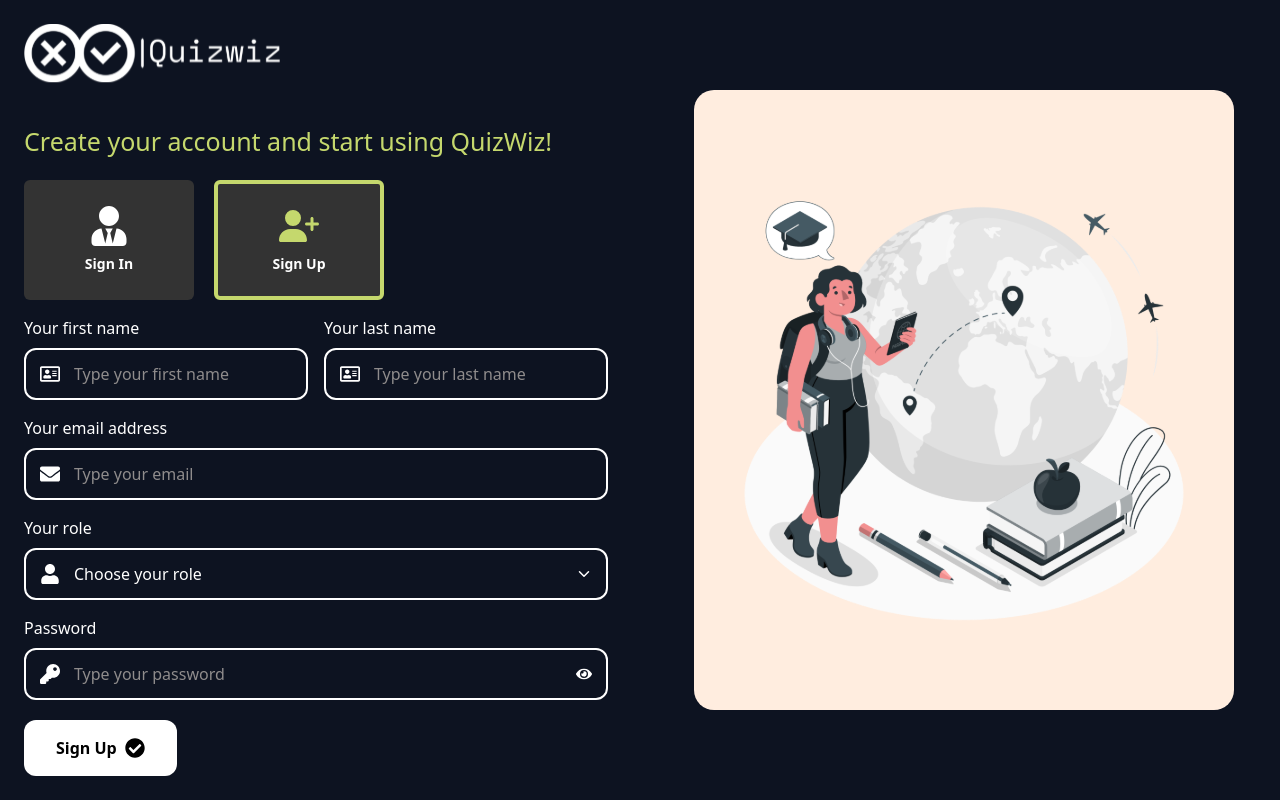
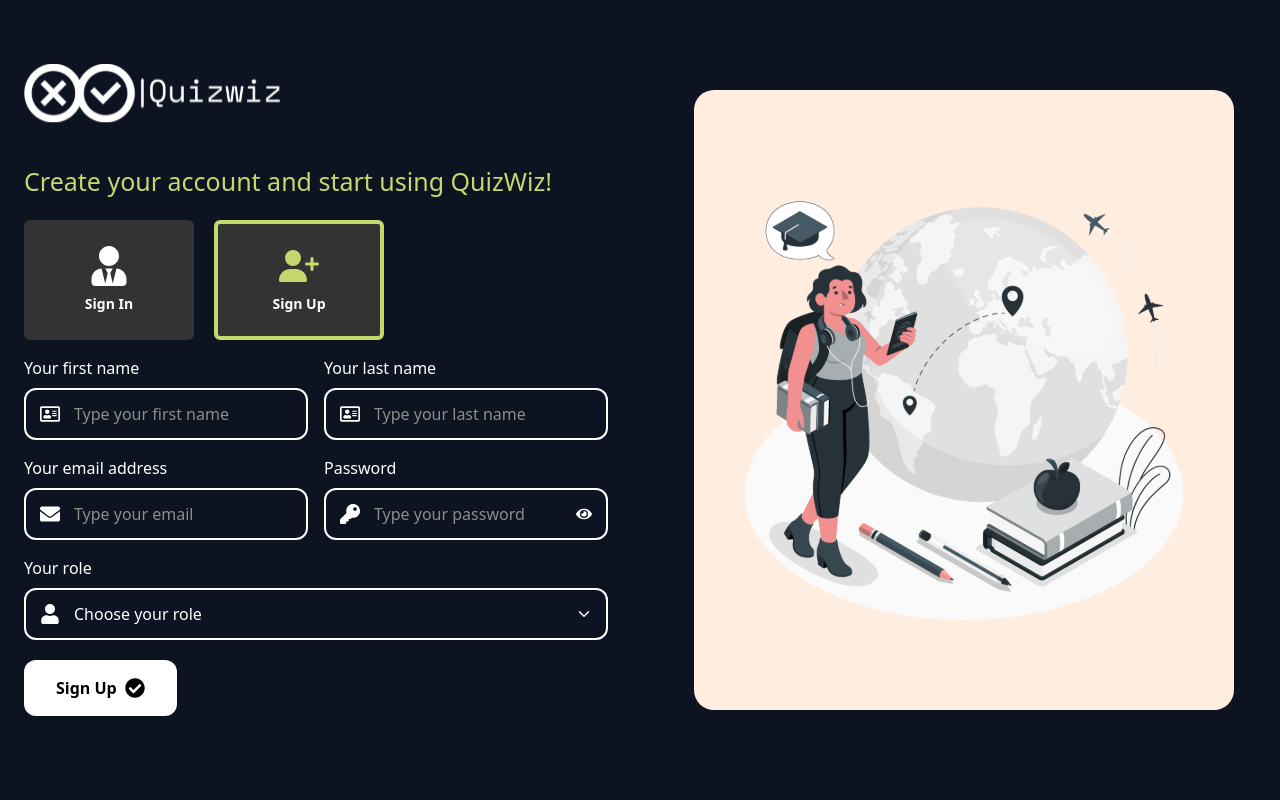
Before and after one commit to MohamedEl-hussainey29/Quiz-App, a Next.js app: page /auth/register in a window 1280 px wide. Built offline with nearby package versions, Linux system fonts and the light colour scheme.

Commit message:
adjusting register form UI

```diff
--- a/src/app/auth/register/RegisterForm.tsx
+++ b/src/app/auth/register/RegisterForm.tsx
@@ -49,7 +49,7 @@ export default function RegisterForm() {
   return (
     <>
       <form className="mt-4" onSubmit={handleSubmit(onSubmit)}>
-        <div className="grid grid-cols-2 gap-4">
+        <div className="grid md:grid-cols-2 gap-4">
           <div>
             <label htmlFor="firstName" className="text-white mb-2 inline-block">
               Your first name
@@ -57,7 +57,7 @@ export default function RegisterForm() {
 
             <div className="relative ">
               <FaRegAddressCard
-                className="text-white absolute top-1/2 left-4 -translate-y-1/2"
+                className={`absolute left-4 top-1/2 -translate-y-1/2 ${errors.first_name ? "text-red-500" : "text-white"}`}
                 size={20}
               />
               <input
@@ -96,7 +96,7 @@ export default function RegisterForm() {
 
             <div className="relative ">
               <FaRegAddressCard
-                className="text-white absolute top-1/2 left-4 -translate-y-1/2"
+                className={`absolute left-4 top-1/2 -translate-y-1/2 ${errors.last_name ? "text-red-500" : "text-white"}`}
                 size={20}
               />
               <input
@@ -125,7 +125,7 @@ export default function RegisterForm() {
             )}
           </div>
         </div>
-
+        <div className="grid md:grid-cols-2 md:gap-4">
         <div className="mt-4">
           <label htmlFor="email" className="text-white mb-2 inline-block">
             Your email address
@@ -133,7 +133,7 @@ export default function RegisterForm() {
 
           <div className="relative ">
             <FaEnvelope
-              className="text-white absolute top-1/2 left-4 -translate-y-1/2"
+              className={`absolute left-4 top-1/2 -translate-y-1/2 ${errors.email ? "text-red-500" : "text-white"}`}
               size={20}
             />
             <input
@@ -165,54 +165,13 @@ export default function RegisterForm() {
         </div>
 
         <div className="mt-4">
-          <label htmlFor="role" className="text-white mb-2 inline-block">
-            Your role
-          </label>
-
-          <div className="relative ">
-            <FaUser
-              className="text-white absolute top-1/2 left-4 -translate-y-1/2"
-              size={20}
-            />
-            <select
-              defaultValue=""
-              id="role"
-              className={`w-full rounded-xl py-3 pl-12 pr-12 outline-none border-2 transition-all
-             border-white focus:border-[#C5D86D] focus:ring-2 focus:ring-[#C5D86D]/30 appearance-none
-             text-white
-             ${
-                    errors.role
-                        ? "border-red-500 focus:border-red-500 focus:ring-2 focus:ring-red-500/30"
-                        : "border-white focus:border-[#C5D86D] focus:ring-2 focus:ring-[#C5D86D]/30"
-                    }
-             `}
-              {...register("role", {
-                required: "role is required!",
-              })}
-            >
-              <option value="" disabled>
-                Choose your role
-              </option>
-              <option value="Student" className="text-black">
-                Student
-              </option>
-              <option value="Instructor" className="text-black">
-                Instructor
-              </option>
-            </select>
-            <IoChevronDown className="absolute top-1/2 right-4 -translate-y-1/2 text-white pointer-events-none" />
-          </div>
-          {errors.role && <span className="text-red-500">{errors.role.message}</span>}
-        </div>
-
-        <div className="mt-4">
           <label htmlFor="password" className="text-white mb-2 inline-block">
             Password
           </label>
 
           <div className="relative ">
             <FaKey
-              className="text-white absolute top-1/2 left-4 -translate-y-1/2"
+              className={`absolute left-4 top-1/2 -translate-y-1/2 ${errors.password ? "text-red-500" : "text-white"}`}
               size={20}
             />
             <input
@@ -254,10 +213,54 @@ export default function RegisterForm() {
             <span className="text-red-500">{errors.password.message}</span>
           )}
         </div>
+        </div>
+
+        <div className="mt-4">
+          <label htmlFor="role" className="text-white mb-2 inline-block">
+            Your role
+          </label>
+
+          <div className="relative ">
+            <FaUser
+              className={`absolute left-4 top-1/2 -translate-y-1/2 ${errors.role ? "text-red-500" : "text-white"}`}
+              size={20}
+            />
+            <select
+              defaultValue=""
+              id="role"
+              className={`w-full rounded-xl py-3 pl-12 pr-12 outline-none border-2 transition-all
+             border-white focus:border-[#C5D86D] focus:ring-2 focus:ring-[#C5D86D]/30 appearance-none
+             text-white
+             ${
+                errors.role
+                    ? "border-red-500 focus:border-red-500 focus:ring-2 focus:ring-red-500/30"
+                    : "border-white focus:border-[#C5D86D] focus:ring-2 focus:ring-[#C5D86D]/30"
+                }
+             `}
+              {...register("role", {
+                required: "role is required!",
+              })}
+            >
+              <option value="" disabled>
+                Choose your role
+              </option>
+              <option value="Student" className="text-black">
+                Student
+              </option>
+              <option value="Instructor" className="text-black">
+                Instructor
+              </option>
+            </select>
+            <IoChevronDown className="absolute top-1/2 right-4 -translate-y-1/2 text-white pointer-events-none" />
+          </div>
+          {errors.role && <span className="text-red-500">{errors.role.message}</span>}
+        </div>
+
+
 
         <button
           type="submit"
-          className=" mt-5
+          className=" my-5
                     flex w-full items-center justify-center gap-2
                     rounded-xl bg-white px-8 py-4
                     font-bold text-black
```
